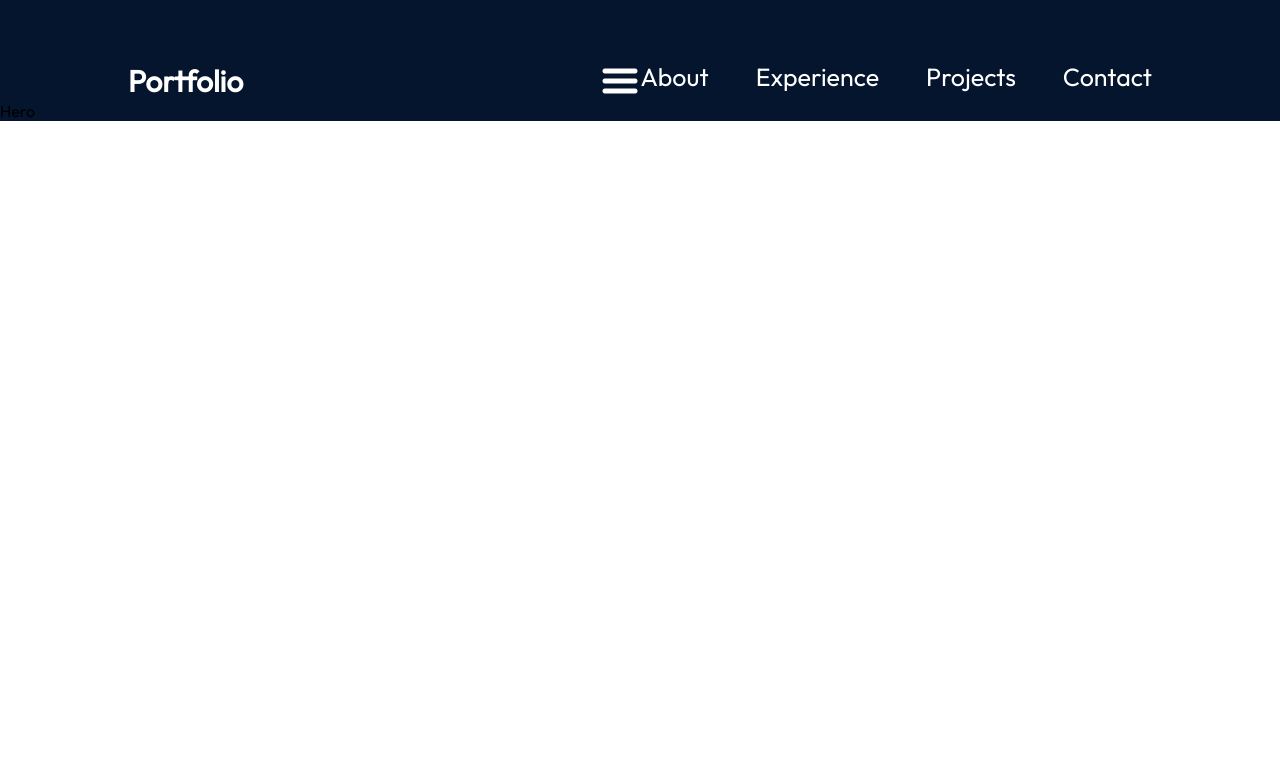
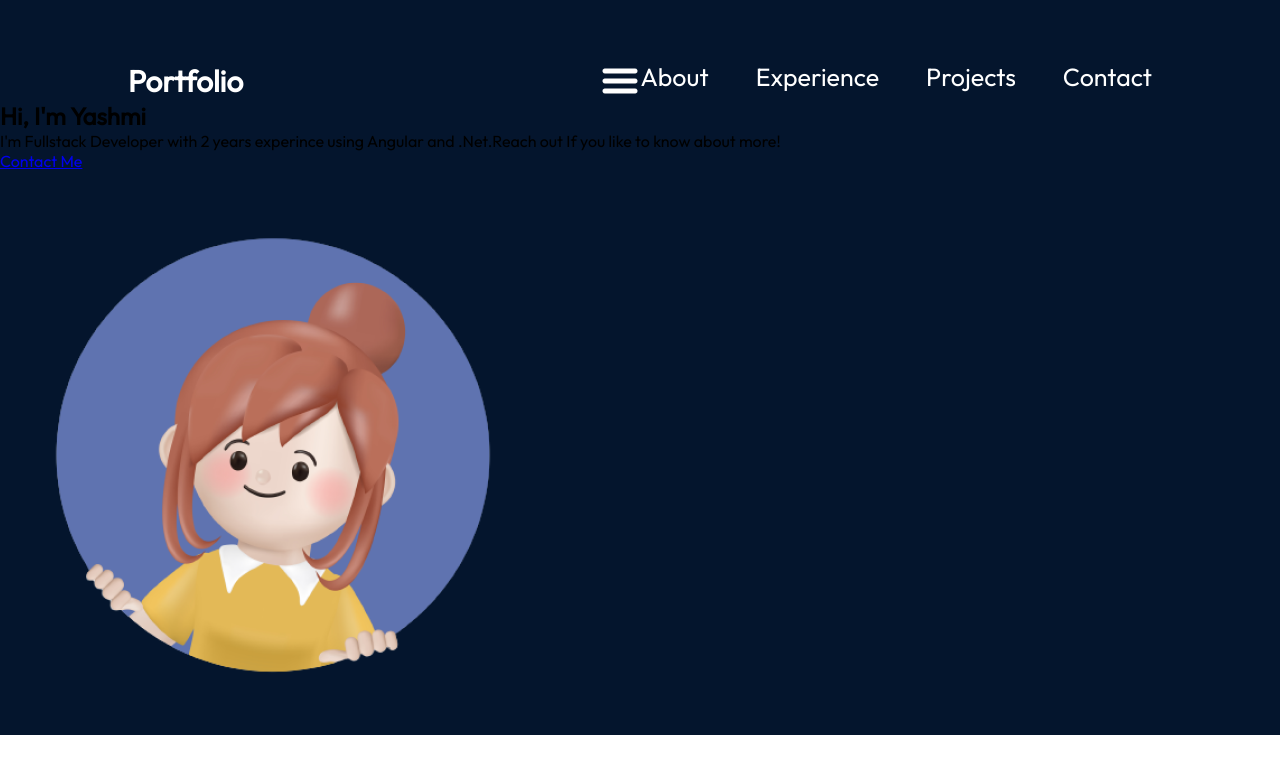
Before and after one commit to yashmiS/Portfolio, a React (Vite) app in the folder portfolio/: page / in a window 1280 px wide. Shown: the top 774 px of the page. Built offline with nearby package versions, Linux system fonts and the light colour scheme.

Commit message:
Add description to hero component

```diff
--- a/portfolio/src/components/Hero/Hero.jsx
+++ b/portfolio/src/components/Hero/Hero.jsx
@@ -1,9 +1,15 @@
 import React from 'react'
+import { getImageUrl } from '../../utils'
 
 function Hero() {
-  return (
-    <div>Hero</div>
-  )
+  return <section>
+    <div>
+    <h1>Hi, I'm Yashmi</h1>
+    <p>I'm Fullstack Developer with 2 years experince using Angular and .Net.Reach out If you like to know about more!</p>
+    <a href='savindiabeywickrama@gmail.com'>Contact Me</a>
+    </div>
+    <img src = "/assets/hero/heroImage.png"/>
+  </section>
 }
 
 export default Hero
```
